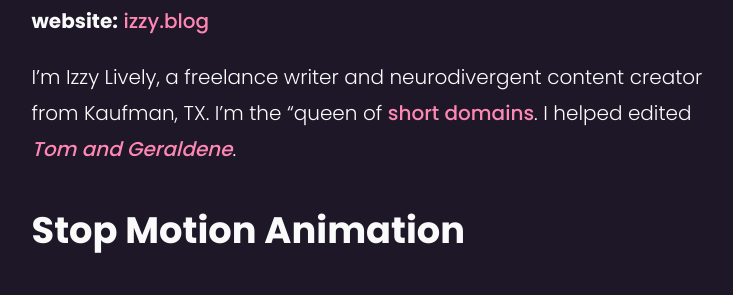
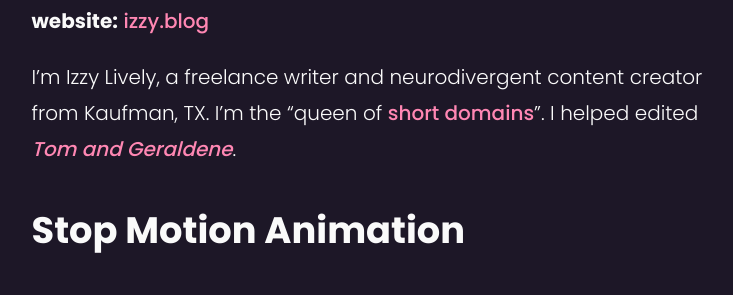
Before and after one commit to autisticjane/autisticjane.github.io, a Jekyll site: the page built from index.md, in a window 1280 px wide. Shown: the part 195-490 px from the top of the page, without its empty margins (271-1004 px from the left). Built offline with Jekyll 4.4.1, drawn with Linux system fonts in a browser that asks for light colours.

```diff
--- a/index.md
+++ b/index.md
@@ -8,7 +8,7 @@ title: Izzy Lively
 **github:** [izzylively](https://github.com/izzylively/)<br />
 **website:** [izzy.blog](https://izzy.blog)
 
-I'm Izzy Lively, a freelance writer and neurodivergent content creator from Kaufman, TX. I'm the "queen of [short domains](/domains/"). I helped edited *[Tom and Geraldene](https://www.goodreads.com/book/show/27853163-tom-and-geraldene)*.
+I'm Izzy Lively, a freelance writer and neurodivergent content creator from Kaufman, TX. I'm the "queen of [short domains](/domains/")". I helped edited *[Tom and Geraldene](https://www.goodreads.com/book/show/27853163-tom-and-geraldene)*.
 
 ## Stop Motion Animation
 I create stop motion Reels digitally and post the results to [my Instagram account](//instagram.com/xoizzyco/). I have two process videos: [one](https://www.instagram.com/p/CeFfSWhjOwR/) / [two](https://www.instagram.com/p/CeQG9uGDF2W/).
```
